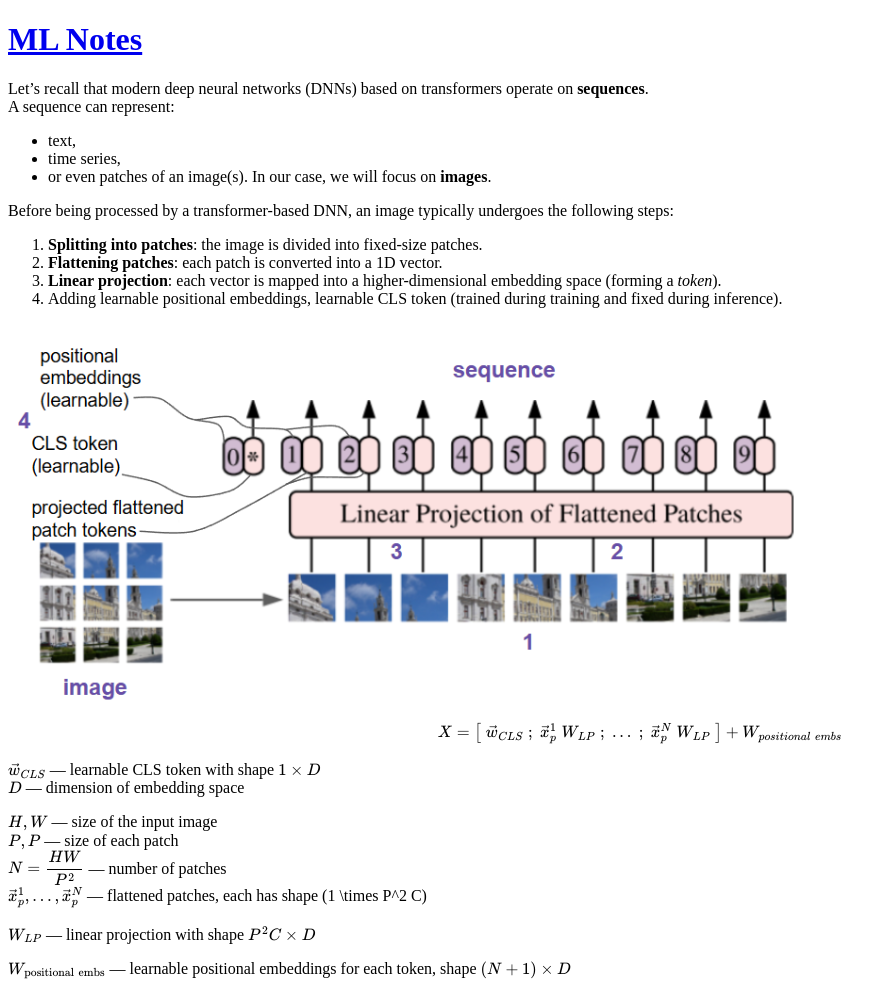
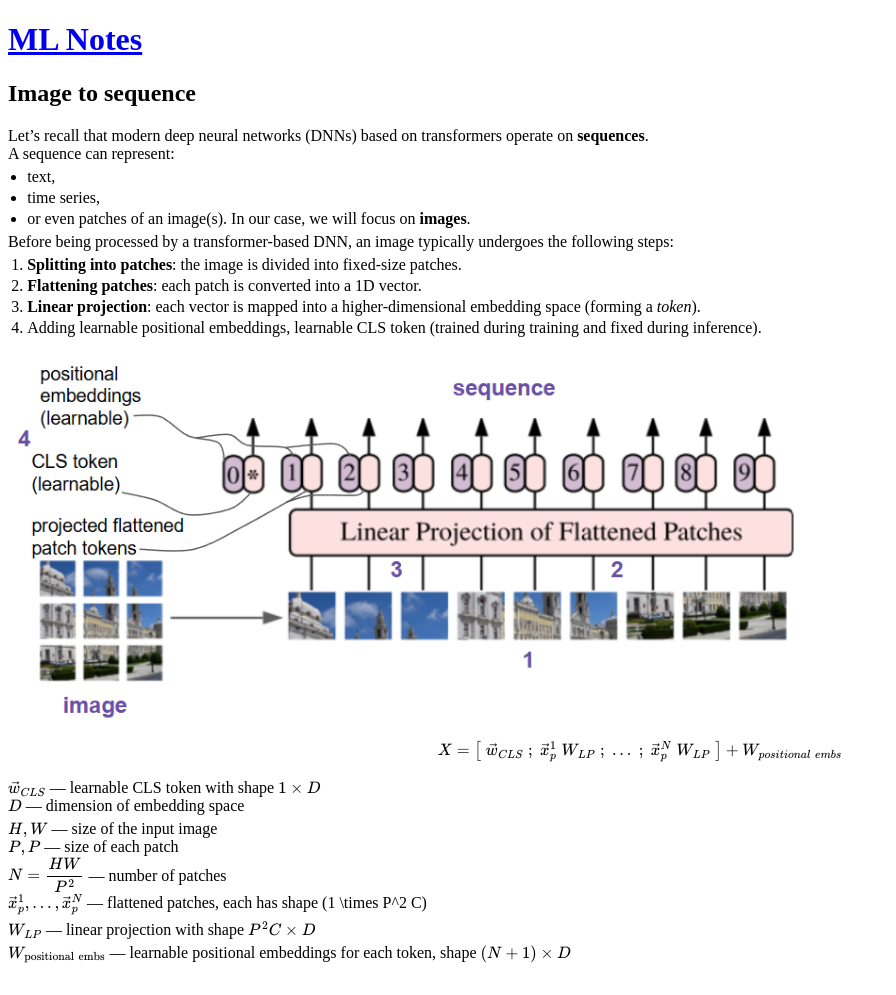
Before and after one commit to kuzudev/kuzudev.github.io, a Jekyll site: the page built from articles/vit.md, in a window 1280 px wide. Shown: the whole page, without its empty margins (0-896 px from the left). Built offline with Jekyll 4.4.1, drawn with Linux system fonts in a browser that asks for light colours; our own code applies the rules of GitHub Pages for plain Markdown files; after the commit the page ends 972 px from its top, so only the background shows below that.

Commit message:
correct format

```diff
--- a/_layouts/default.html
+++ b/_layouts/default.html
@@ -4,6 +4,12 @@
   <meta charset="UTF-8">
   <title>{{ page.title }} | {{ site.title }}</title>
   <meta name="viewport" content="width=device-width, initial-scale=1">
+
+  <style>
+    p { margin: 0.3em 0; }
+    ul, ol { margin: 0.3em 0; padding-left: 1.2em; }
+    li { margin: 0.2em 0; }
+  </style>
 
   <script src="https://polyfill.io/v3/polyfill.min.js?features=es6"></script>
   <script id="MathJax-script" async
--- a/articles/vit.md
+++ b/articles/vit.md
@@ -1,3 +1,5 @@
+## Image to sequence
+
 Let’s recall that modern deep neural networks (DNNs) based on transformers operate on **sequences**.
 A sequence can represent:
 - text,
```
